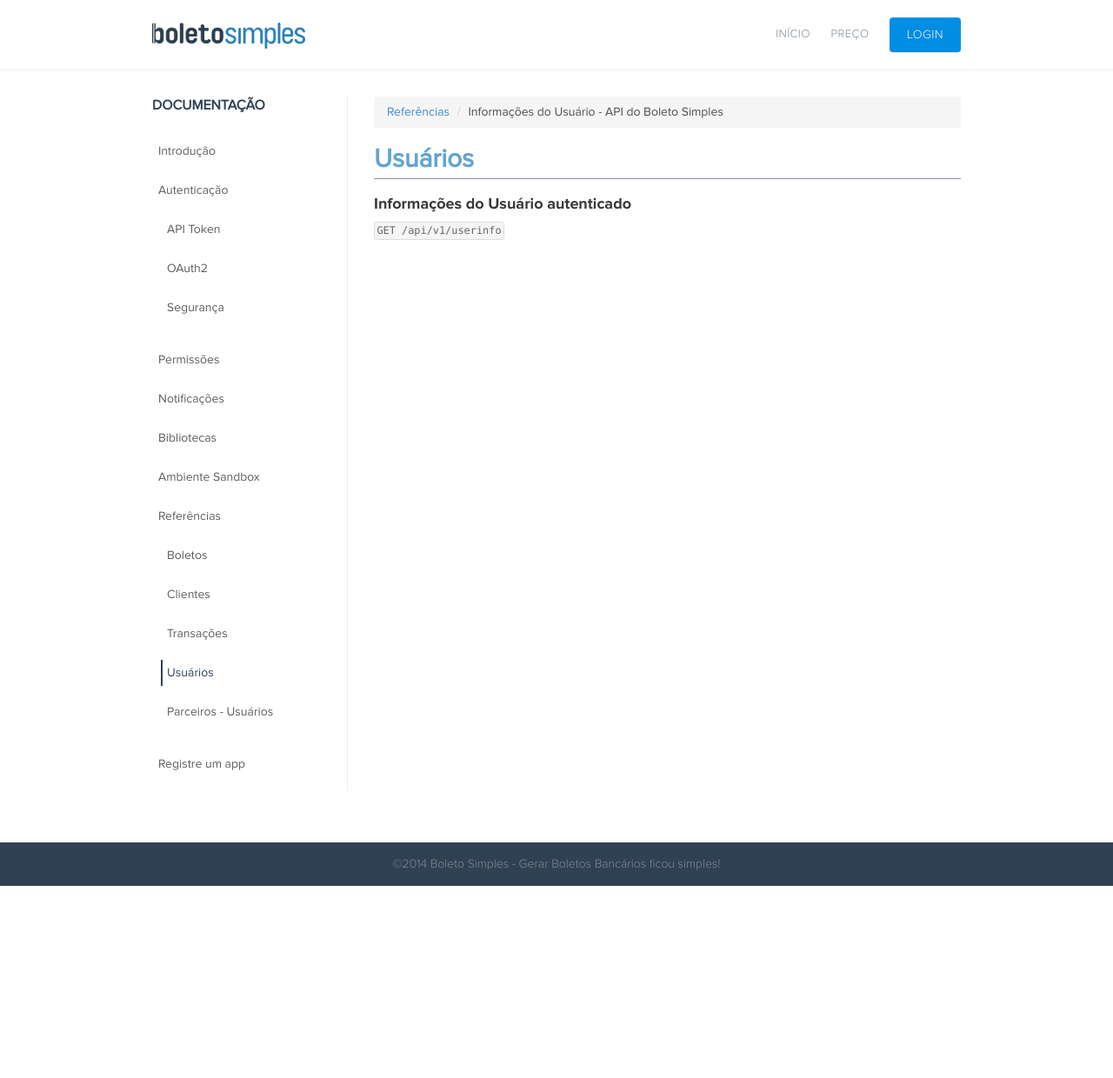
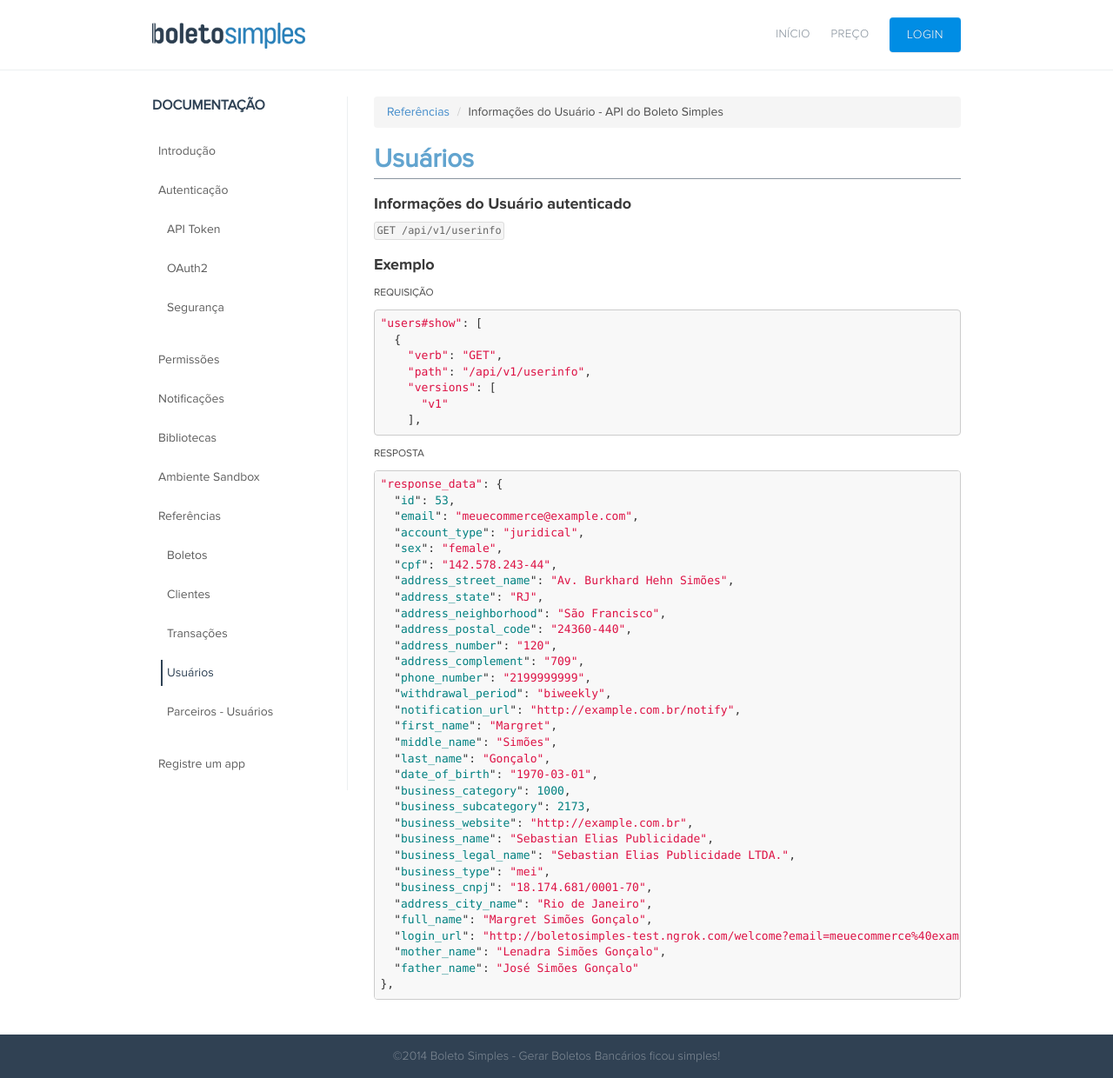
Before and after one commit to BoletoSimples/boletosimples-docs, a Jekyll site: the page built from reference/v1/users/index.md, in a window 1280 px wide. Shown: the whole page at 87% size. Built offline with Jekyll 4.4.1, drawn with Linux system fonts in a browser that asks for light colours; before the commit the page ends 1019 px from its top, so only the background shows below that.

Commit message:
change table layout and add example on user show

```diff
--- a/reference/v1/users/index.md
+++ b/reference/v1/users/index.md
@@ -8,3 +8,52 @@ en: /en/references
 
 ### Informações do Usuário autenticado
 <code>GET /api/v1/userinfo</code>
+
+### Exemplo
+
+<small>requisição</small>
+
+<pre class="bash">"users#show": [
+  {
+    "verb": "GET",
+    "path": "/api/v1/userinfo",
+    "versions": [
+      "v1"
+    ],
+</pre>
+
+<small>resposta</small>
+
+<pre class="json">"response_data": {
+  "id": 53,
+  "email": "meuecommerce@example.com",
+  "account_type": "juridical",
+  "sex": "female",
+  "cpf": "142.578.243-44",
+  "address_street_name": "Av. Burkhard Hehn Simões",
+  "address_state": "RJ",
+  "address_neighborhood": "São Francisco",
+  "address_postal_code": "24360-440",
+  "address_number": "120",
+  "address_complement": "709",
+  "phone_number": "2199999999",
+  "withdrawal_period": "biweekly",
+  "notification_url": "http://example.com.br/notify",
+  "first_name": "Margret",
+  "middle_name": "Simões",
+  "last_name": "Gonçalo",
+  "date_of_birth": "1970-03-01",
+  "business_category": 1000,
+  "business_subcategory": 2173,
+  "business_website": "http://example.com.br",
+  "business_name": "Sebastian Elias Publicidade",
+  "business_legal_name": "Sebastian Elias Publicidade LTDA.",
+  "business_type": "mei",
+  "business_cnpj": "18.174.681/0001-70",
+  "address_city_name": "Rio de Janeiro",
+  "full_name": "Margret Simões Gonçalo",
+  "login_url": "http://boletosimples-test.ngrok.com/welcome?email=meuecommerce%40example.com&token=UCefpzbGRrM1UrLEuUDS",
+  "mother_name": "Lenadra Simões Gonçalo",
+  "father_name": "José Simões Gonçalo"
+},
+</pre>
```
